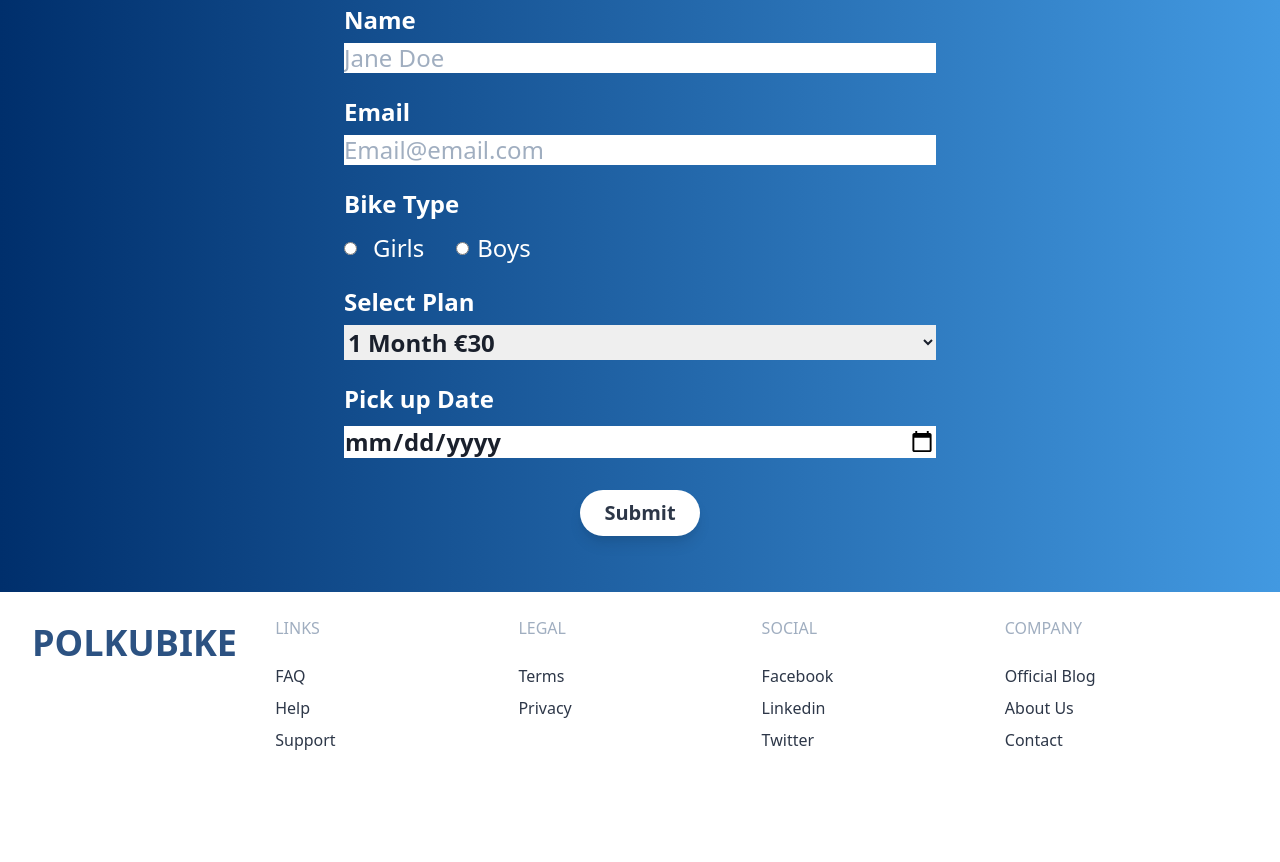
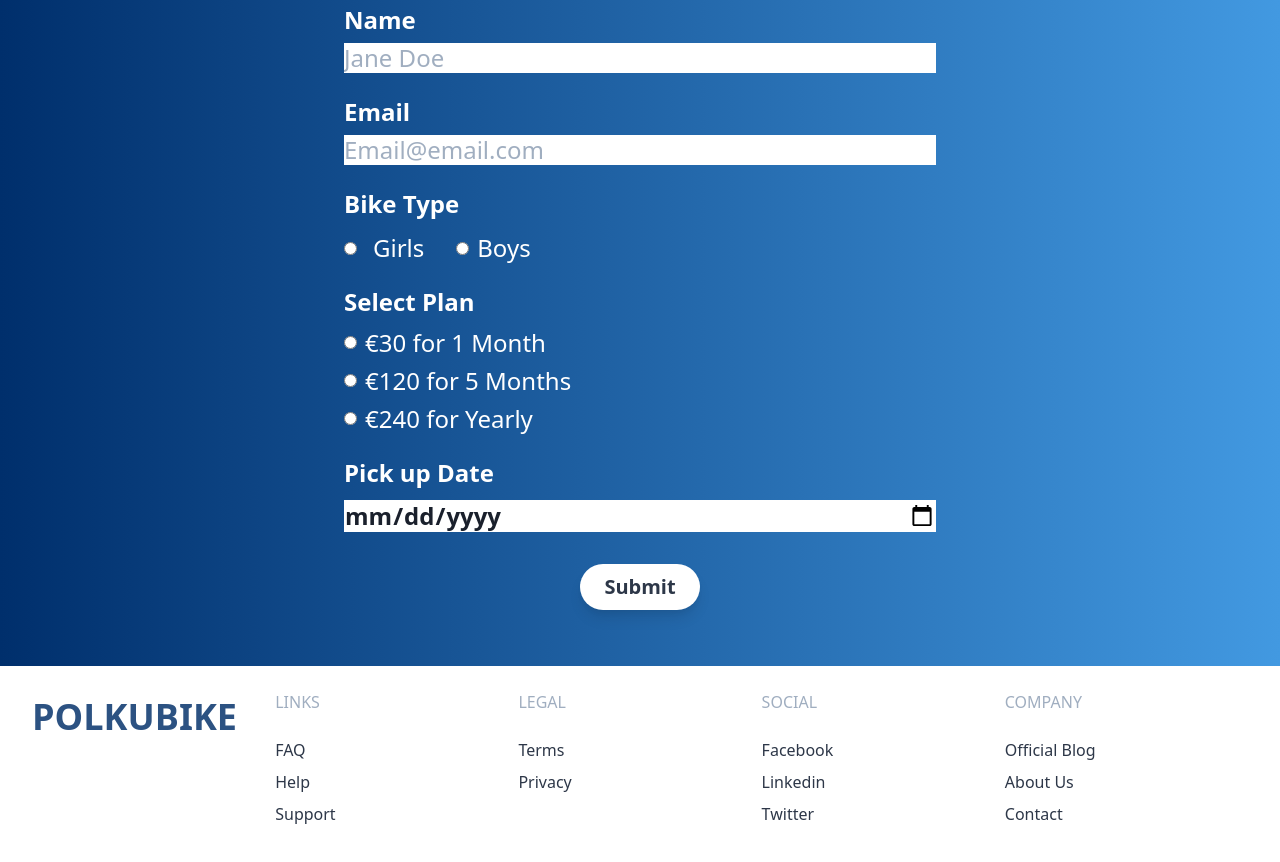
Before and after one commit to TheNomanAhmed/polkubikegatsby, a Gatsby site: page / in a window 1280 px wide. Shown: the part 2465-3327 px from the top of the page. Before the commit the page ends 3289 px from the top, so only its background shows below. Built offline with nearby package versions, Linux system fonts and the light colour scheme; Gatsby itself is replaced by a stand-in of ours; what @tailwindcss/custom-forms would draw is missing.

Commit message:
version 1.2.2

```diff
--- a/src/components/layout.js
+++ b/src/components/layout.js
@@ -394,11 +394,11 @@ function Layout({ children }) {
                     <span className="text-white font-semibold">Bike Type</span>
                     <div className="mt-3">
                       <label className="inline-flex items-center">
-                        <input type="radio" className="form-radio" name="accountType" value="personal"/>
+                        <input type="radio" className="form-radio" name="BikeType" value="Girls Bike"/>
                         <span className="ml-4">Girls</span>
                       </label>
                       <label className="inline-flex items-center ml-8">
-                        <input type="radio" className="form-radio" name="accountType" value="busines"/>
+                        <input type="radio" className="form-radio" name="BikeType" value="Boys Bike"/>
                         <span className="ml-2">Boys</span>
                       </label>
                     </div>
@@ -406,12 +406,35 @@ function Layout({ children }) {
 
                   <label class="block mt-6">
                     <span class="font-semibold">Select Plan</span>
-                    <select class="text-gray-900 font-semibold form-select mt-2 block w-full">
-                      <option>1 Month €30</option>
-                      <option>5 Months €120</option>
+                    <div class="mt-2">
+                      <div>
+                        <label class="inline-flex items-center">
+                          <input type="radio" class="form-radio text-indigo-600" name="Pricing" value="1 Month"/>
+                          <span class="ml-2">€30 for 1 Month </span>
+                        </label>
+                      </div>
+                      <div>
+                        <label class="inline-flex items-center mt-2">
+                          <input type="radio" class="form-radio text-green-500" name="Pricing" value="5 Months"/>
+                          <span class="ml-2">€120 for 5 Months </span>
+                        </label>
+                      </div>
+                      <div>
+                        <label class="inline-flex items-center mt-2">
+                          <input type="radio" class="form-radio text-pink-600" name="Pricing" value="Yearly"/>
+                          <span class="ml-2">€240 for Yearly </span>
+                        </label>
+                      </div>
+                    </div>
+
+                    {/* <select class="text-gray-900 font-semibold form-select mt-2 block w-full" name="Pricing" >
+                      <option value="1 Month">1 Month €30</option>
+                      <option value="Girls Bike">5 Months €120</option>
                       <option>Yearly €240</option>
-                    </select>
+                    </select> */}
+
                   </label>
+
                   <label class="block mt-6">
                     <span class="font-semibold">Pick up Date</span>
                     <input name="date" type="date" class="text-gray-900 font-semibold form-input mt-1 block w-full mt-3" placeholder="Enter the date"/>
```
